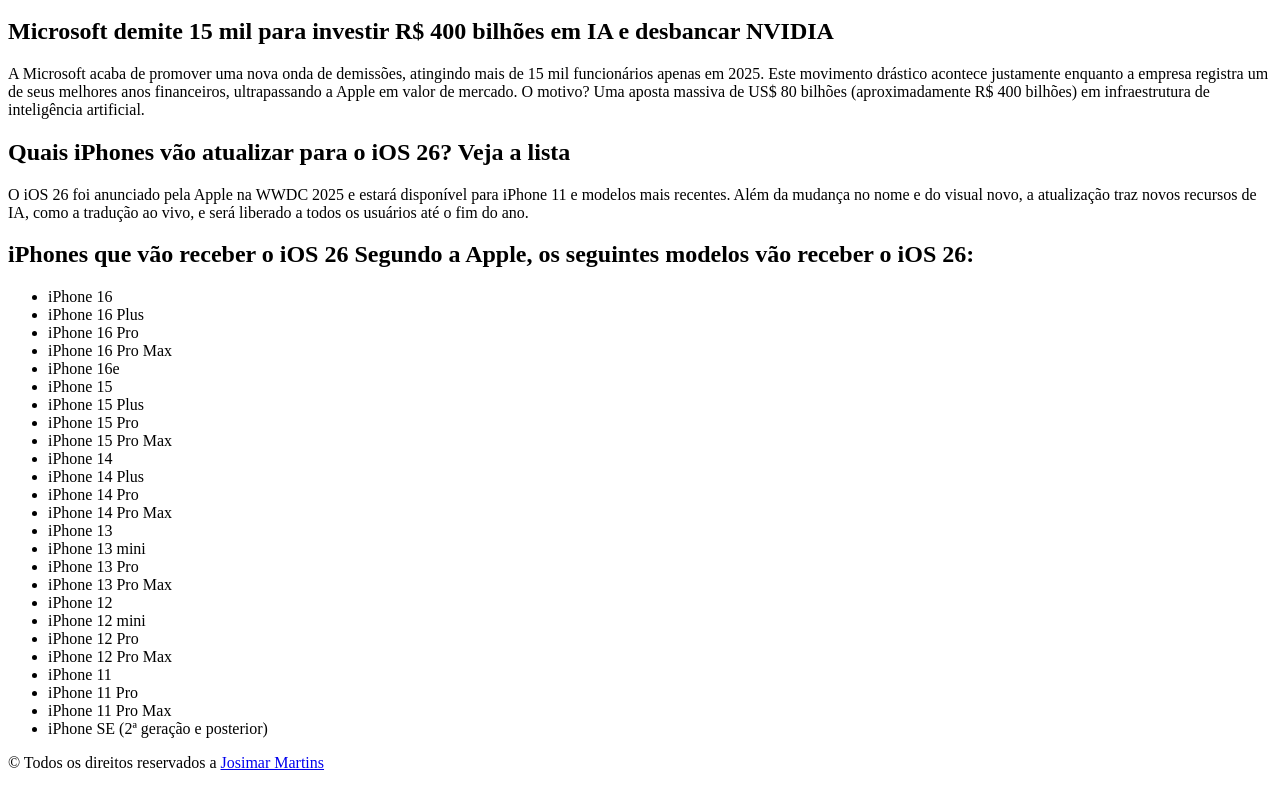
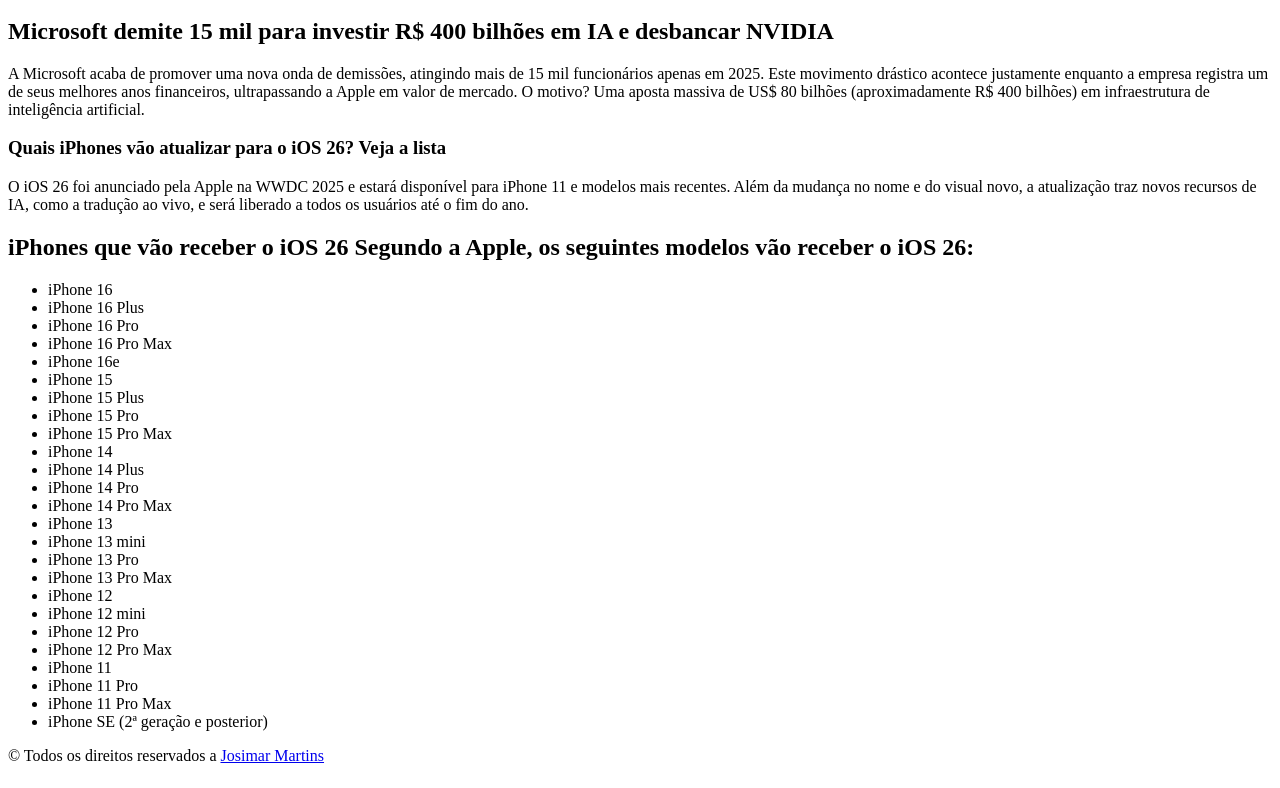
Before and after one commit to josemarmartins21/noticiasecafe, a plain HTML site: page index.html in a window 1280 px wide. Shown: the part 100-888 px from the top of the page. Drawn offline with Linux system fonts and the light colour scheme.

Commit message:
mudei um subtítulo para h3

```diff
--- a/index.html
+++ b/index.html
@@ -23,7 +23,7 @@
             </p>
         </article>
         <article>
-            <h1>Quais iPhones vão atualizar para o iOS 26? Veja a lista</h1>
+            <h3>Quais iPhones vão atualizar para o iOS 26? Veja a lista</h3>
             <p>
              O iOS 26 foi anunciado pela Apple na WWDC 2025 e estará disponível para iPhone 11 e modelos mais recentes. Além da mudança no nome e do visual novo, a atualização traz novos recursos de IA, como a tradução ao vivo, e será liberado a todos os usuários até o fim do ano.
             </p>
```
